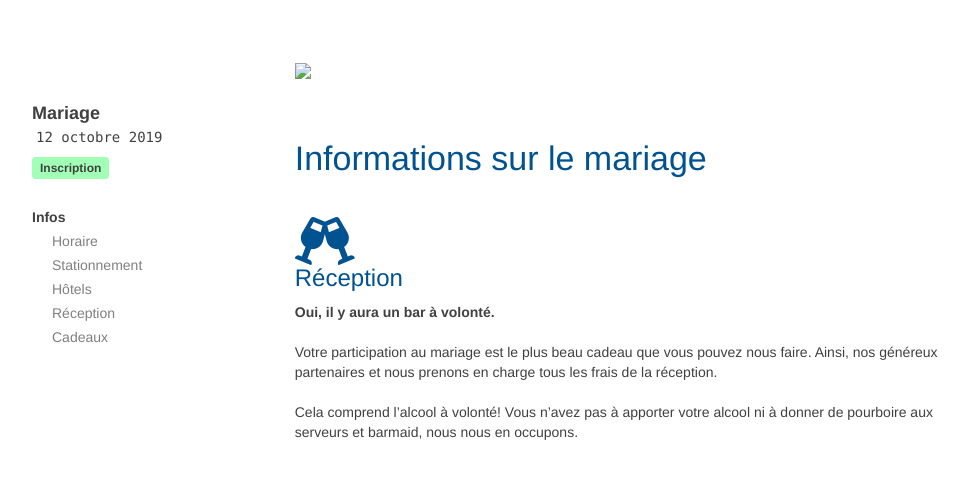
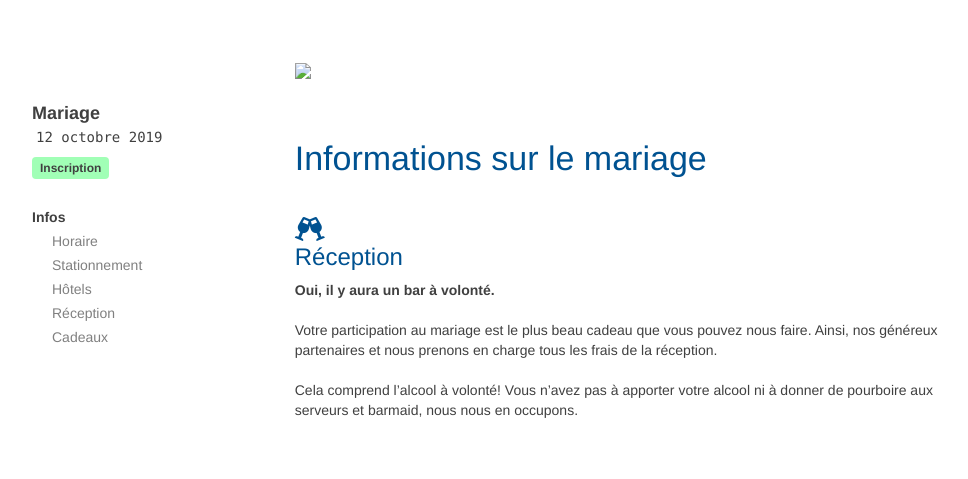
Before and after one commit to medsemarie/medsemarie.github.io, a Jekyll site: the page built from _documentation/Information/reception.md, in a window 1280 px wide. Shown: the top 479 px of the page, without its empty margins (64-1032 px from the left). Built offline with Jekyll 4.4.1, drawn with Linux system fonts in a browser that asks for light colours; nearby versions of some CDN libraries; library files that are not in the unit come from our copies.

Commit message:
Update reception.md

```diff
--- a/_documentation/Information/reception.md
+++ b/_documentation/Information/reception.md
@@ -5,7 +5,7 @@ front: false
 permalink: /info/reception
 ---
 
-## <i class="fas fa-glass-cheers fa-2x title-icon"></i> <br> {{page.title}}
+## <i class="fas fa-glass-cheers title-icon"></i> <br> {{page.title}}
 **Oui, il y aura un bar à volonté.**
 
 Votre participation au mariage est le plus beau cadeau que vous pouvez nous faire.
```
